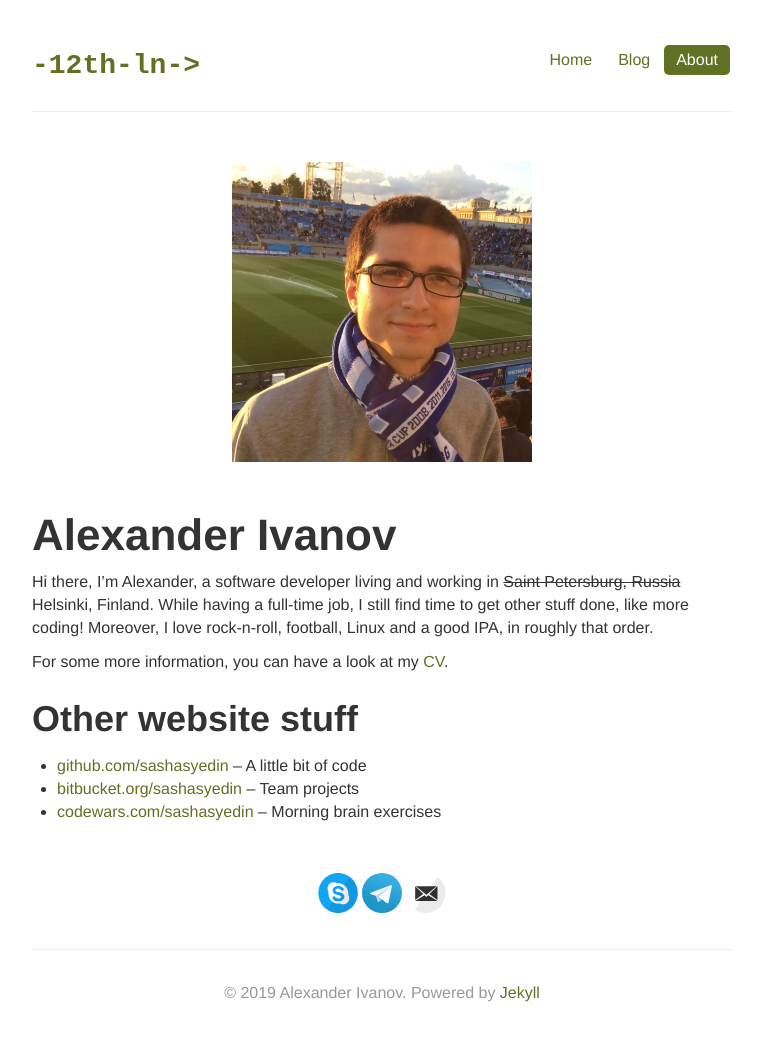
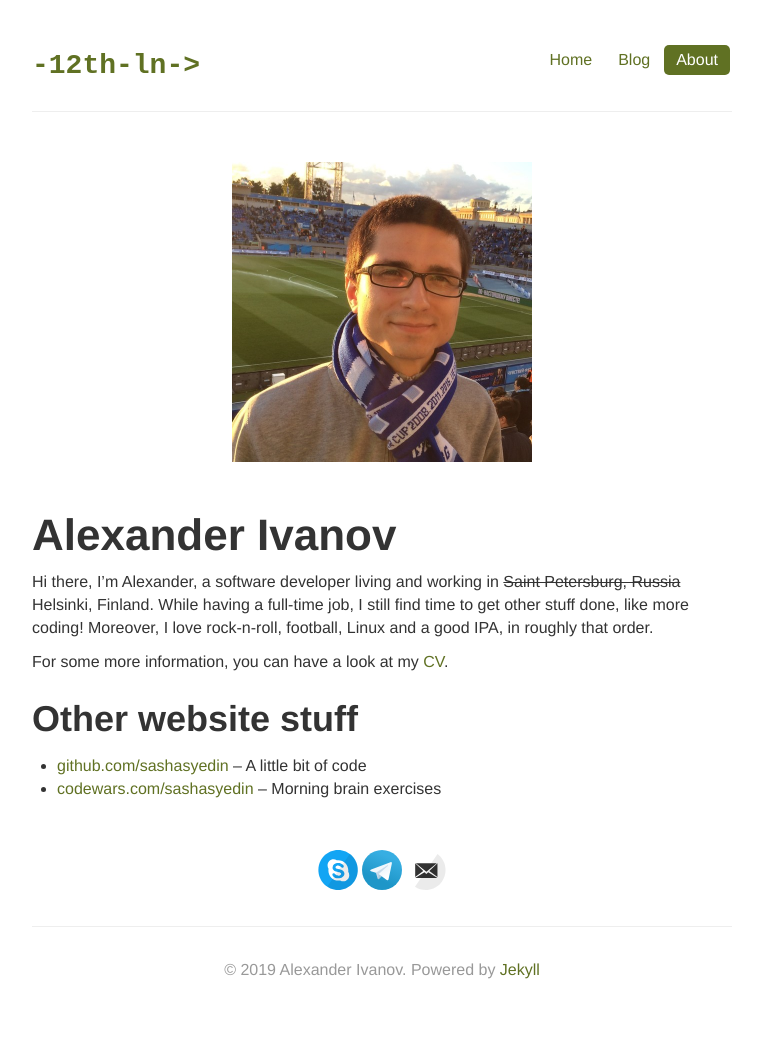
Before and after one commit to sashasyedin/twelfthlane.net, a Jekyll site: the page built from about.md, in a window 1280 px wide. Shown: the whole page, without its empty margins (258-1021 px from the left). Built offline with Jekyll 4.4.1, drawn with Linux system fonts in a browser that asks for light colours; after the commit the page ends 1032 px from its top, so only the background shows below that.

Commit message:
Remove link to bitbucket

```diff
--- a/about.md
+++ b/about.md
@@ -20,7 +20,6 @@ title: About Me
 ## Other website stuff
 
 * [github.com/sashasyedin](https://github.com/sashasyedin) – A little bit of code
-* [bitbucket.org/sashasyedin](https://bitbucket.org/sashasyedin) – Team projects
 * [codewars.com/sashasyedin](https://codewars.com/users/sashasyedin) – Morning brain exercises
 
 <div class="contacts">
```
